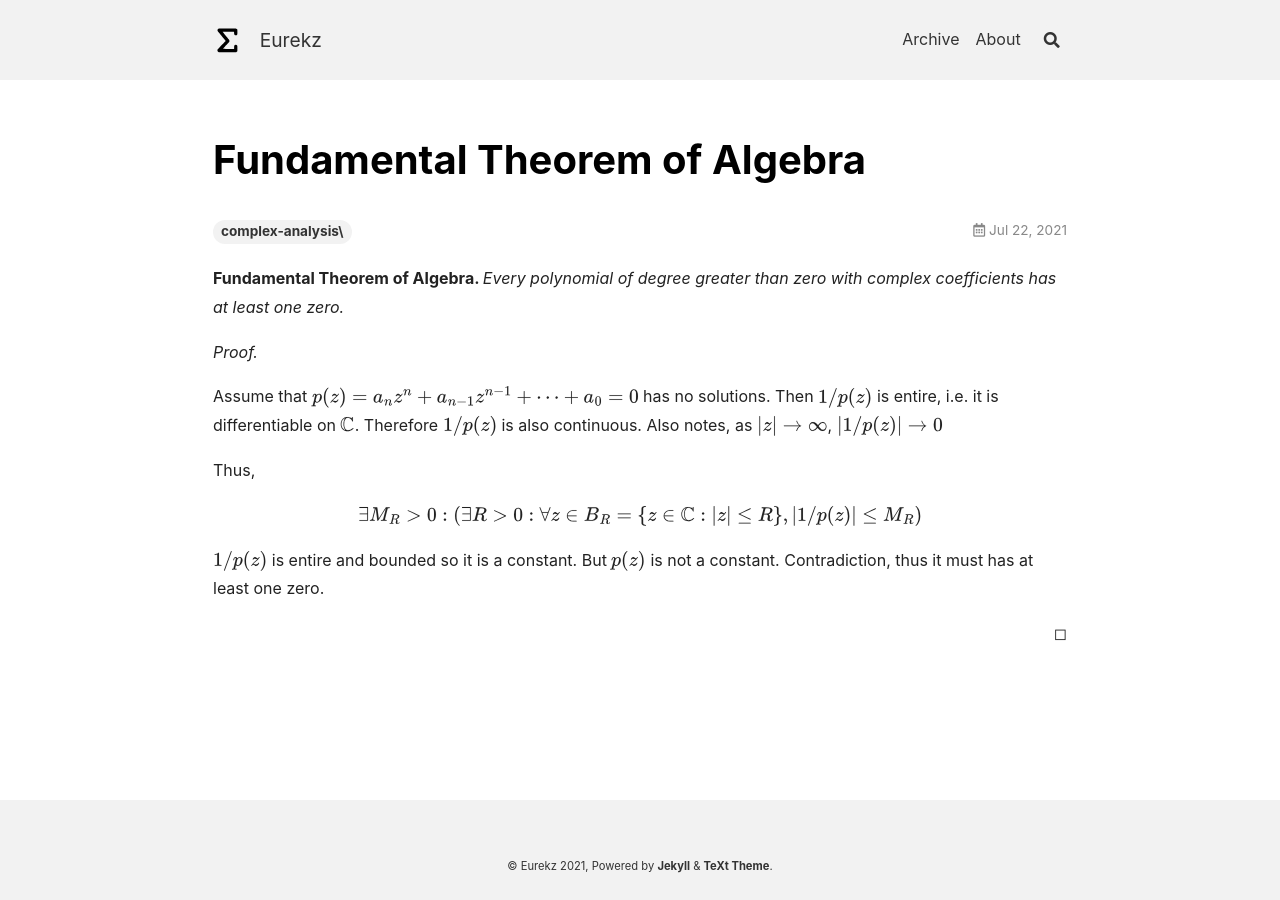
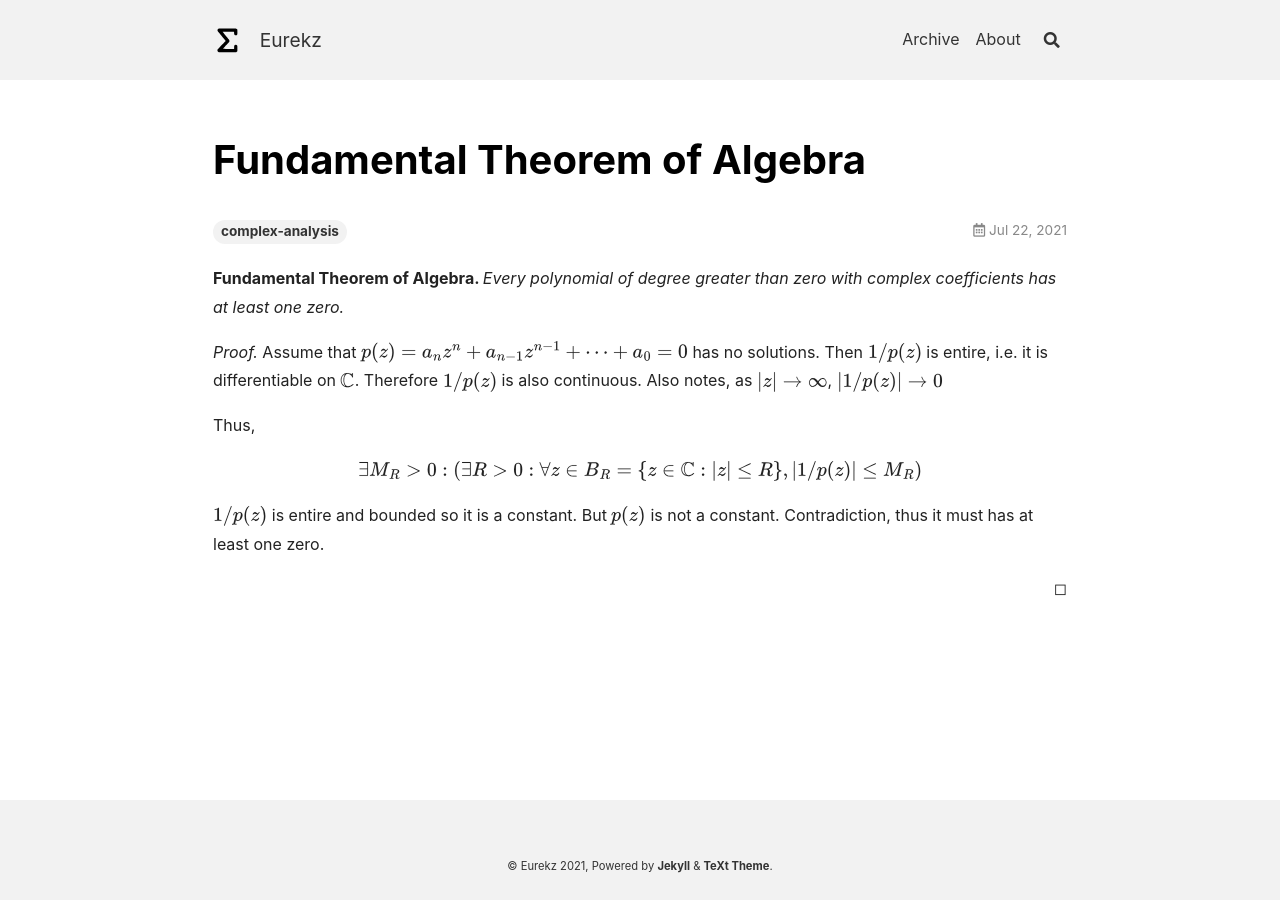
Before and after one commit to Yonderz/yonderz.github.io, a Jekyll site: the page built from _posts/2021-07-22-FTA.html, in a window 1280 px wide. Built offline with Jekyll 4.4.1, drawn with Linux system fonts in a browser that asks for light colours.

Commit message:
fta edit

```diff
--- a/_posts/2021-07-22-FTA.html
+++ b/_posts/2021-07-22-FTA.html
@@ -1,7 +1,7 @@
 ---
 title: Fundamental Theorem of Algebra
 mathjax: true
-tags: complex-analysis\
+tags: complex-analysis
 excerpt: Every polynomial of degree greater than zero with complex coefficients has at least one zero.
 ---
 <div class="article__content" itemprop="articleBody">
@@ -10,8 +10,7 @@ excerpt: Every polynomial of degree greater than zero with complex coefficients
             coefficients has at least one zero.<span class="intersentencespace"></span></em>
     </p>
 
-    <p><em>Proof.</em></p>
-    <p>Assume that <span class="inline_math">\( p(z)=a_nz^n+a_{n-1}z^{n-1}+\cdots+a_0=0 \)</span> has no solutions.<span
+    <p><em>Proof. </em>Assume that <span class="inline_math">\( p(z)=a_nz^n+a_{n-1}z^{n-1}+\cdots+a_0=0 \)</span> has no solutions.<span
             class="intersentencespace"></span> Then <span class="inline_math">\( 1/p(z) \)</span> is entire, i.e.<span
             class="intersentencespace"></span> it is differentiable on <span class="inline_math">\( \mathbb{C}
             \)</span>.<span class="intersentencespace"></span> Therefore <span class="inline_math">\( 1/p(z) \)</span>
```
